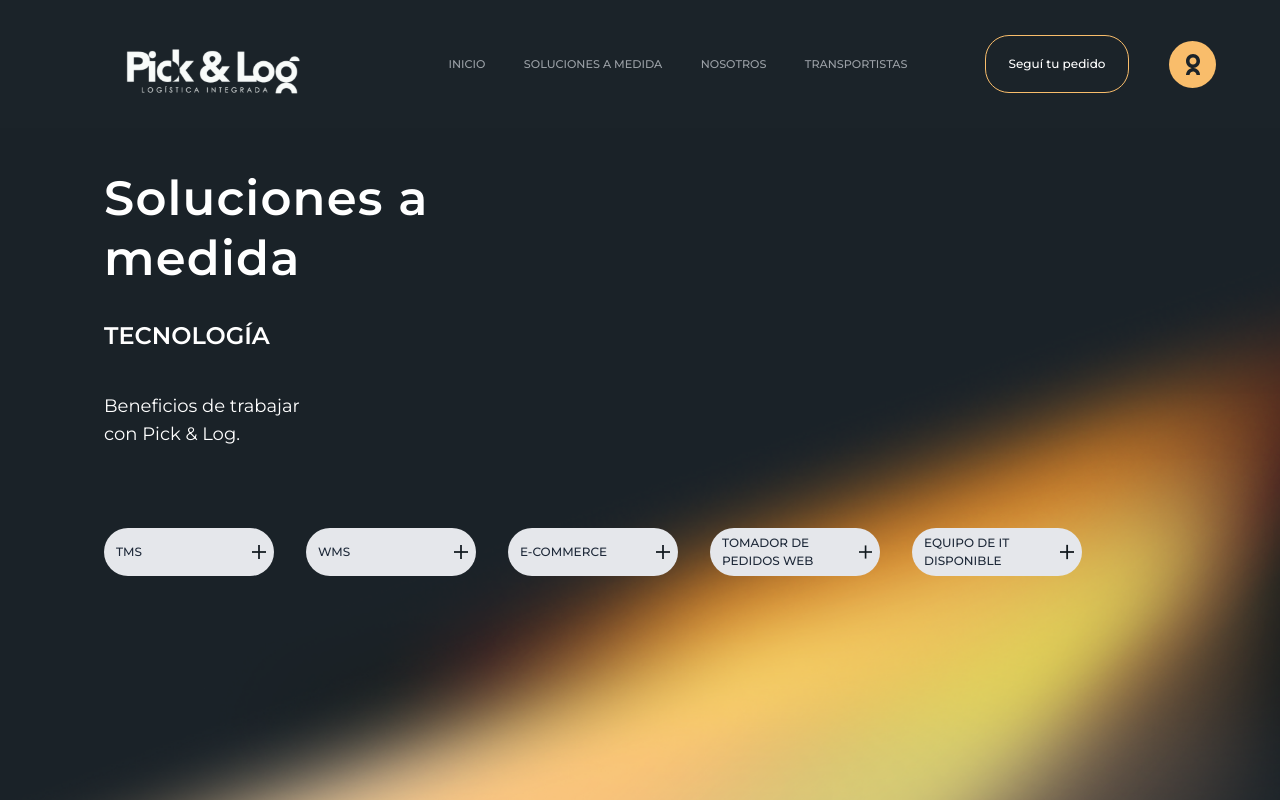
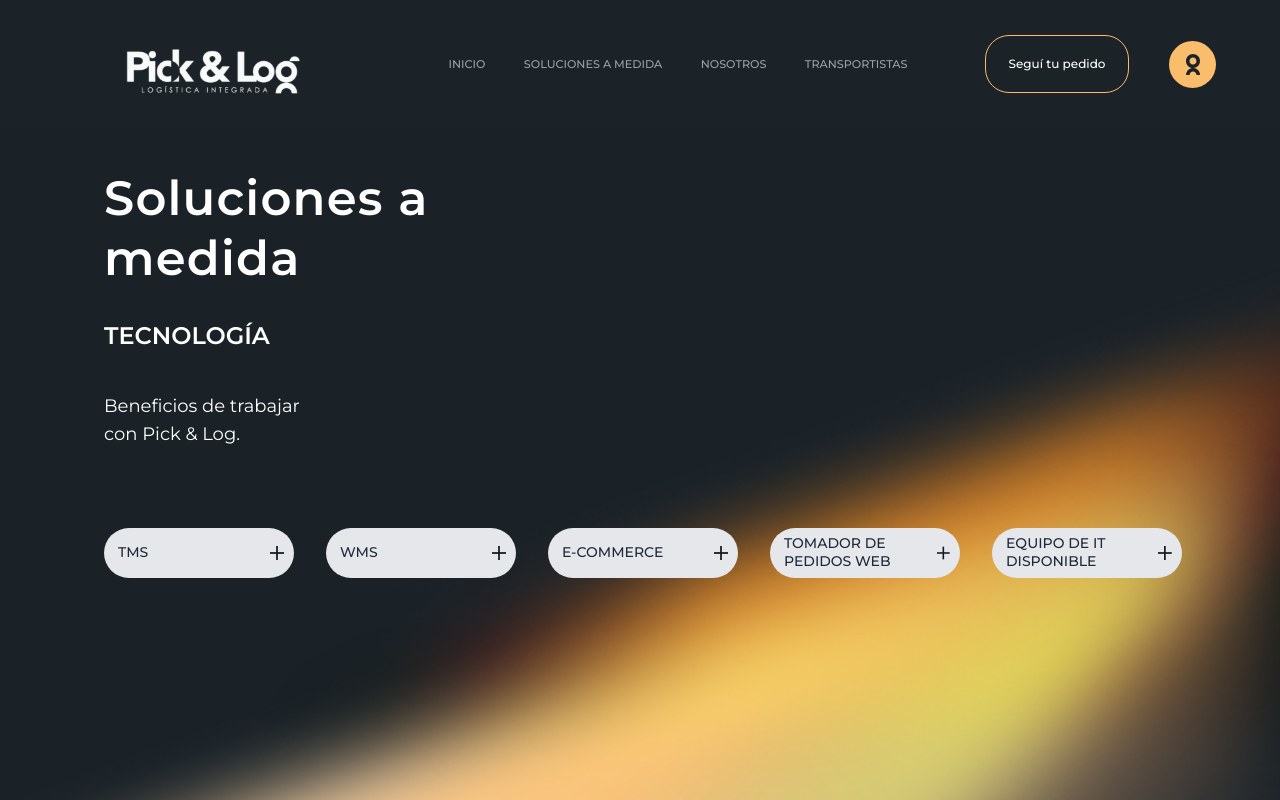
Before and after one commit to gabrieltoloza/picklogweb, a Nuxt app: page /soluciones in a window 1280 px wide. Shown: the top 800 px of the page. Built offline with nearby package versions, Linux system fonts and the light colour scheme.

Commit message:
modificando de nuevo seccion dropdown

```diff
--- a/app/components/Soluciones/DropdownSolutions.vue
+++ b/app/components/Soluciones/DropdownSolutions.vue
@@ -5,17 +5,17 @@
             <!-- Botones generados dinámicamente -->
             <div v-for="(button, index) in buttons" :key="index" class="dropdown dropdown-hover">
                 <div tabindex="0" role="button"
-                    class="custom-btn w-[200px] sm:w-[180px] h-[50px] sm:h-[42px] rounded-[36px] py-3 px-6 sm:px-3 flex items-center justify-between
+                    class="custom-btn w-[220px] sm:w-[200px] h-[55px] sm:h-[45px] rounded-[36px] py-3 px-6 sm:px-4 flex items-center justify-between
                     bg-gray-200 text-gray-800 hover:bg-[#F9BD6B] focus:bg-[#F9BD6B] hover:text-gray-800 transition-all duration-300">
-                    <span class="btn-text font-medium text-sm sm:text-sm">{{ button.title }}</span>
+                    <span class="btn-text font-medium text-sm sm:text-base">{{ button.title }}</span>
                     <svg :width="button.iconSize" :height="button.iconSize" viewBox="0 0 16 16" fill="none" xmlns="http://www.w3.org/2000/svg">
                         <path d="M0 8H16" stroke="#121A1F" stroke-width="2" />
                         <path d="M8 16L8 0" stroke="#121A1F" stroke-width="2" />
                     </svg>
                 </div>
                 <ul tabindex="0" class="dropdown-button dropdown-content menu absolute left-0 top-full bg-transparent rounded-[14px] z-10
-                    w-[200px] sm:w-[180px] p-2 mt-3 shadow-lg border border-gray-400">
-                    <p class="dropdown-text text-white text-xs sm:text-sm p-3 sm:p-4" v-html="button.description"></p>
+                    w-[220px] sm:w-[200px] p-2 mt-3 shadow-lg border border-gray-400">
+                    <p class="dropdown-text text-white text-sm sm:text-base p-3 sm:p-4" v-html="button.description"></p>
                 </ul>
             </div>
 
@@ -95,24 +95,24 @@ const buttons = [
 /* ✅ Ajustes especiales para pantallas grandes (≥1550px) */
 @media (min-width: 1550px) {
     .custom-btn {
-        width: 220px !important;
-        height: 56px !important;
+        width: 240px !important;
+        height: 58px !important;
         padding: 16px 20px !important;
         border-radius: 36px !important;
     }
 
     .btn-text {
-        font-size: 0.875rem !important; /* Reducido de 1.00rem */
-        line-height: 1.1rem !important;
+        font-size: 1rem !important;
+        line-height: 1.2rem !important;
     }
 
     .dropdown-content {
-        width: 220px !important;
+        width: 240px !important;
         padding: 12px !important;
     }
 
     .dropdown-text {
-        font-size: 0.875rem !important; /* Reducido de 1.125rem */
+        font-size: 1rem !important;
         padding: 18px !important;
     }
 
@@ -124,26 +124,26 @@ const buttons = [
 /* Ajuste para pantallas LG (laptops, 1024px a 1389px) */
 @media (min-width: 1024px) and (max-width: 1389px) {
     .custom-btn {
-        width: 170px !important; /* Reducido de 200px */
-        height: 48px !important;
-        padding: 10px 8px !important;
+        width: 190px !important;
+        height: 50px !important;
+        padding: 12px 10px !important;
         border-radius: 32px !important;
     }
 
     .btn-text {
-        font-size: 0.75rem !important; /* Reducido de 0.85rem */
+        font-size: 0.875rem !important;
         line-height: 1.1rem !important;
         padding: 4px;
     }
 
     .dropdown-content {
-        width: 160px !important; /* Reducido de 180px */
+        width: 190px !important;
         padding: 8px !important;
     }
 
     .dropdown-text {
-        font-size: 0.8rem !important; /* Reducido de 0.95rem */
-        padding: 12px !important;
+        font-size: 0.875rem !important;
+        padding: 14px !important;
     }
 }
 
```
